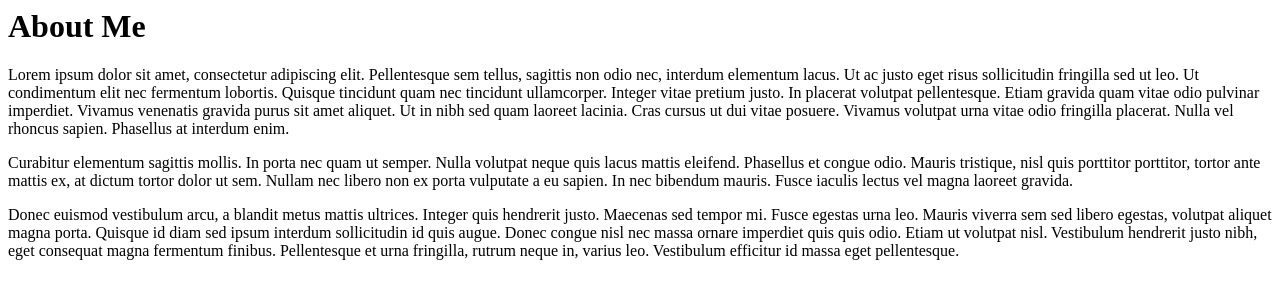
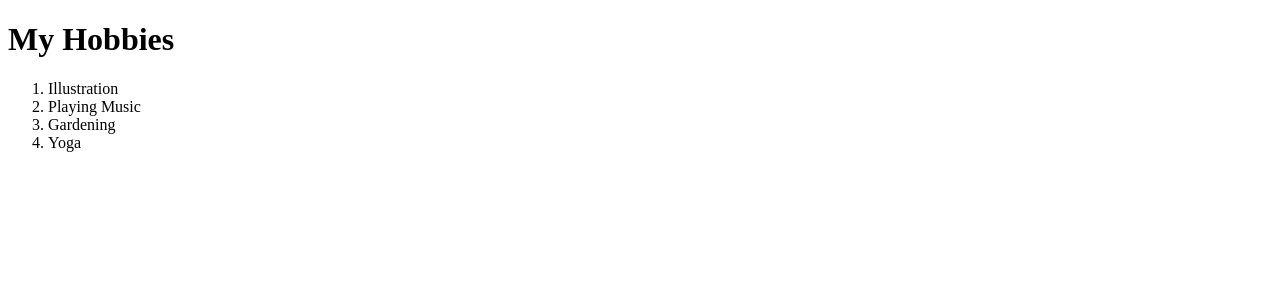
Before and after one commit to mattgardner1/html-portfolio, a plain HTML site: page public/about.html in a window 1280 px wide. Drawn offline with Linux system fonts and the light colour scheme.

Commit message:
Update about.html

```diff
--- a/public/about.html
+++ b/public/about.html
@@ -1,20 +1,16 @@
-<h1>About Me</h1>
-<p>Lorem ipsum dolor sit amet, consectetur adipiscing elit. Pellentesque sem tellus, sagittis non odio nec, interdum
-  elementum lacus. Ut ac justo eget risus sollicitudin fringilla sed ut leo. Ut condimentum elit nec fermentum lobortis.
-  Quisque tincidunt quam nec tincidunt ullamcorper. Integer vitae pretium justo. In placerat volutpat pellentesque.
-  Etiam
-  gravida quam vitae odio pulvinar imperdiet. Vivamus venenatis gravida purus sit amet aliquet. Ut in nibh sed quam
-  laoreet lacinia. Cras cursus ut dui vitae posuere. Vivamus volutpat urna vitae odio fringilla placerat. Nulla vel
-  rhoncus sapien. Phasellus at interdum enim.</p>
+<!DOCTYPE html>
+<html lang="en">
+    <head>
+        <meta charset="UTF-8">
+        <meta http-equiv="X-UA-Campatible" content="IE=edge">
+        <meta name="viewport" content="width=device-width, initial-scale-=1.0">
+        <title>My Hobbies</title>
+    </head>
 
-<p>Curabitur elementum sagittis mollis. In porta nec quam ut semper. Nulla volutpat neque quis lacus mattis eleifend.
-  Phasellus et congue odio. Mauris tristique, nisl quis porttitor porttitor, tortor ante mattis ex, at dictum tortor
-  dolor
-  ut sem. Nullam nec libero non ex porta vulputate a eu sapien. In nec bibendum mauris. Fusce iaculis lectus vel magna
-  laoreet gravida.</p>
-
-<p>Donec euismod vestibulum arcu, a blandit metus mattis ultrices. Integer quis hendrerit justo. Maecenas sed tempor mi.
-  Fusce egestas urna leo. Mauris viverra sem sed libero egestas, volutpat aliquet magna porta. Quisque id diam sed ipsum
-  interdum sollicitudin id quis augue. Donec congue nisl nec massa ornare imperdiet quis quis odio. Etiam ut volutpat
-  nisl. Vestibulum hendrerit justo nibh, eget consequat magna fermentum finibus. Pellentesque et urna fringilla, rutrum
-  neque in, varius leo. Vestibulum efficitur id massa eget pellentesque.</p>
+<h1>My Hobbies</h1>
+<ol>
+  <li>Illustration</li>
+  <li>Playing Music</li>
+  <li>Gardening</li>
+  <li>Yoga</li>
+</ol>
```
